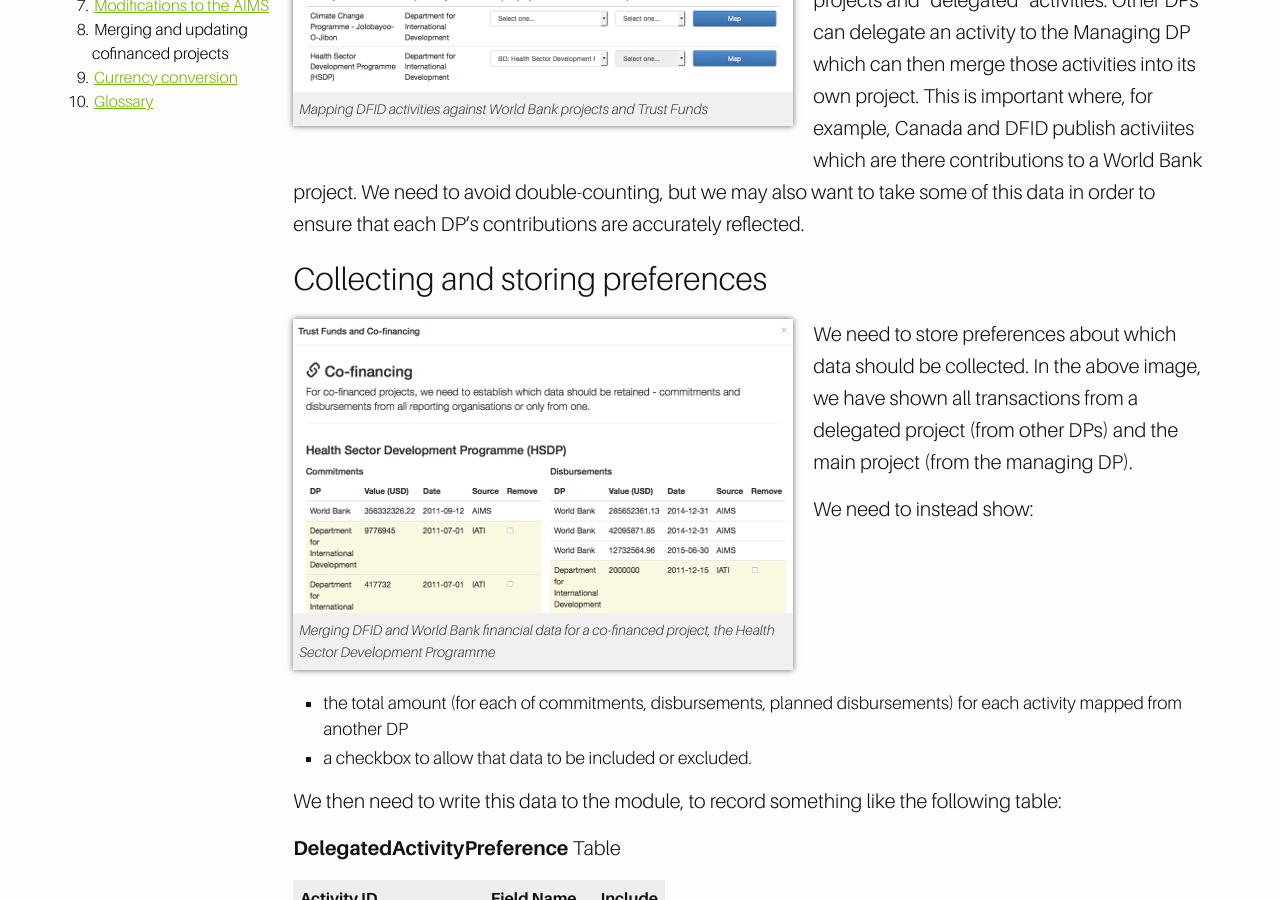
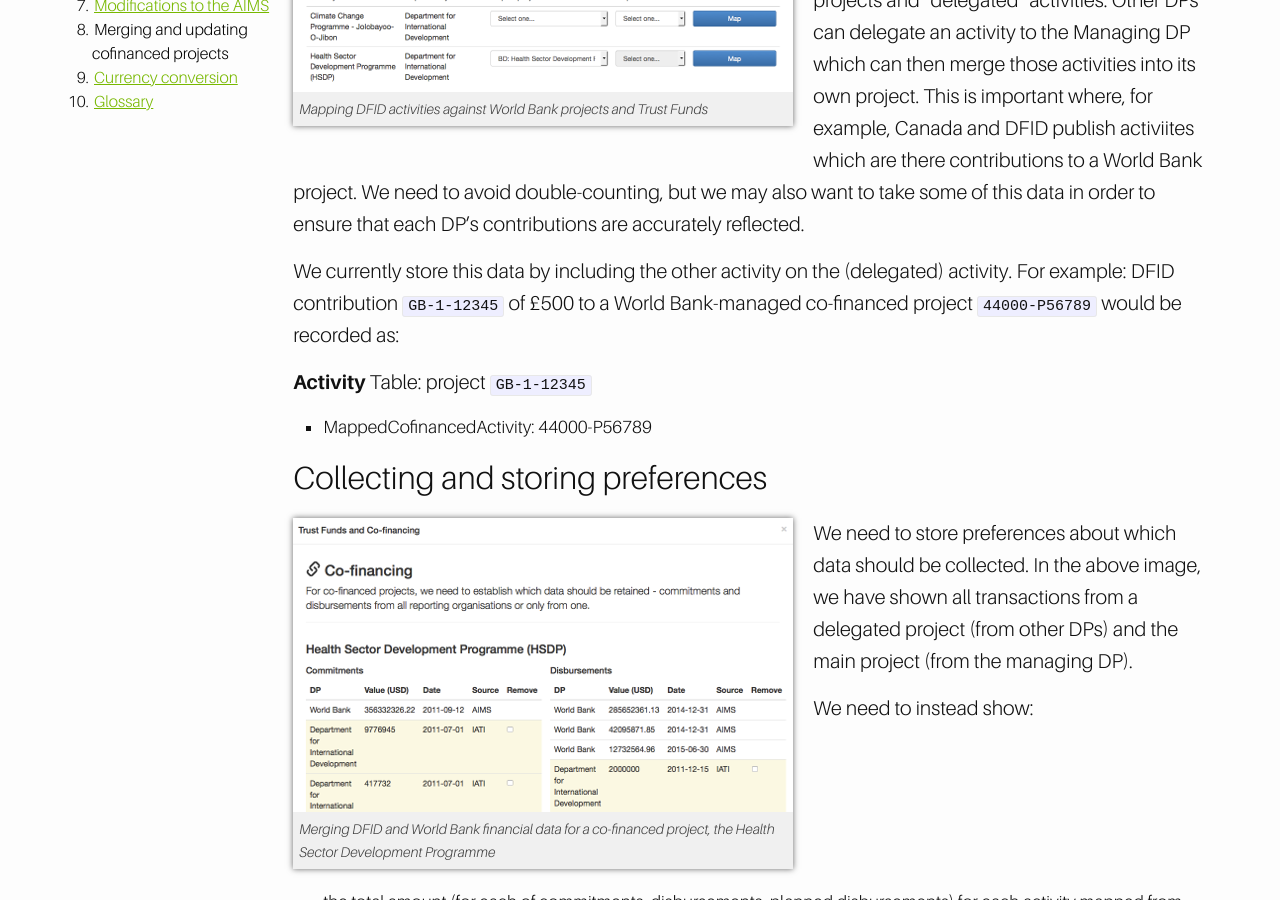
Before and after one commit to BD-IATI/bd-iati.github.io, a Jekyll site: the page built from _documentation/merging-updating-cofinanced-projects.md, in a window 1280 px wide and 900 px high, scrolled down 386 px. Built offline with Jekyll 4.4.1, drawn with Linux system fonts in a browser that asks for light colours; comment, search, counter and statistics services are not loaded.

Commit message:
Add brief note on how we store project mapping

```diff
--- a/_documentation/merging-updating-cofinanced-projects.md
+++ b/_documentation/merging-updating-cofinanced-projects.md
@@ -14,6 +14,12 @@ order: 7
 ![Mapping DFID activities against World Bank projects and Trust Funds](/img/aims-preferences-3-sm.png "Mapping DFID activities against World Bank projects and Trust Funds"){: .img-caption }
 
 We currently store information about the mapping between projects and "delegated" activities. Other DPs can delegate an activity to the Managing DP which can then merge those activities into its own project. This is important where, for example, Canada and DFID publish activiites which are there contributions to a World Bank project. We need to avoid double-counting, but we may also want to take some of this data in order to ensure that each DP's contributions are accurately reflected.
+
+We currently store this data by including the other activity on the (delegated) activity. For example: DFID contribution `GB-1-12345` of £500 to a World Bank-managed co-financed project `44000-P56789` would be recorded as:
+
+**Activity** Table: project `GB-1-12345`
+
+* MappedCofinancedActivity: 44000-P56789
 
 ## Collecting and storing preferences
 
```
